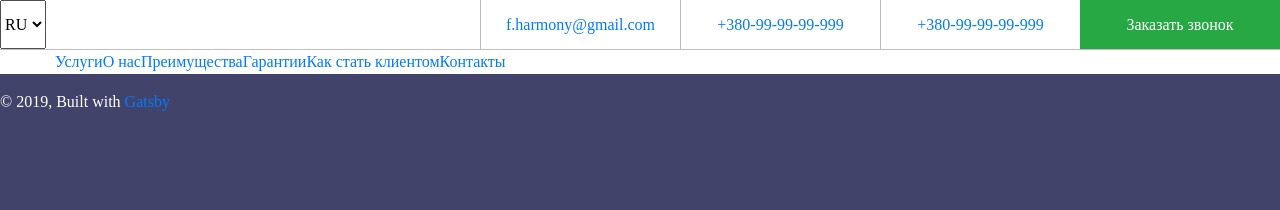
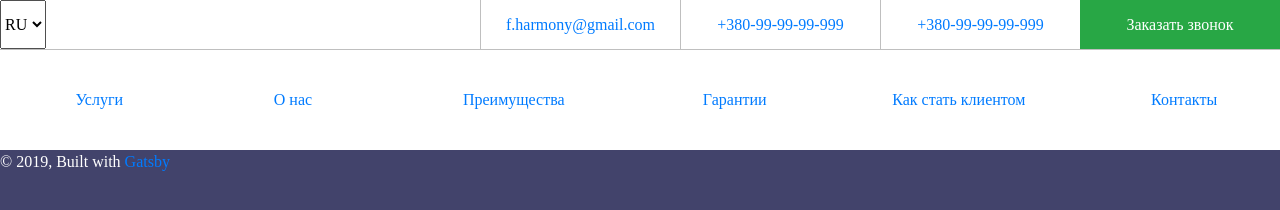
Before and after one commit to reason18/financial-harmony, a Gatsby site: page / in a window 1280 px wide. Built offline with nearby package versions, Linux system fonts and the light colour scheme; Gatsby itself is replaced by a stand-in of ours.

Commit message:
added lower header

```diff
--- a/src/components/header.js
+++ b/src/components/header.js
@@ -47,8 +47,8 @@ const navigation = [
 const HeaderContactsList = ({ contacts }) => {
   return (
     <ul className="d-inline-block header-contacts-list m-0 p-0 h-100">
-      {contacts.map(contact => (
-        <li className="header-contact-list-item d-inline-block h-100 text-center">
+      {contacts.map((contact, i) => (
+        <li className="header-contact-list-item d-inline-block h-100 text-center" key={i}>
           <a
             href={`${contact.type}:${contact.value}`}
             data-rel="external"
@@ -86,16 +86,33 @@ const UpperHeader = () => {
 };
 
 const LowerHeader = ({}) => {
+  let leftSideNav = [];
+  let rightSideNav = [];
+  navigation.forEach((item, index) => {
+    if (index < 3) {
+      leftSideNav.push(item);
+    } else {
+      rightSideNav.push(item);
+    }
+  });
   return (
-    <nav>
-      <ul>
-        {navigation.map(item => (
-          <li className="d-inline-block">
-            <a className="h-100" href={`#${item.link}`}>{item.title}</a>
-          </li>
+    <div className="row lower-header">
+      <nav className="nav col px-0 justify-content-around align-items-center">
+        {leftSideNav.map((item, index) => (
+          <a className="nav-link" href={`#${item.link}`} key={index}>
+            {item.title}
+          </a>
         ))}
-      </ul>
-    </nav>
+      </nav>
+      <div className="col logo d-none"></div>
+      <nav className="nav  col px-0 justify-content-around align-items-center">
+        {rightSideNav.map((item, index) => (
+          <a className="nav-link" href={`#${item.link}`} key={index}>
+            {item.title}
+          </a>
+        ))}
+      </nav>
+    </div>
   );
 };
 
--- a/src/components/layout.scss
+++ b/src/components/layout.scss
@@ -33,4 +33,12 @@ $expanded-header-height: calc(
       width: $upper-header-list-item-width;
     }
   }
+
+  .lower-header {
+    height: $lower-header-expanded-height;
+
+    .nav-link {
+      max-height: $upper-header-height;
+    }
+  }
 }
```
